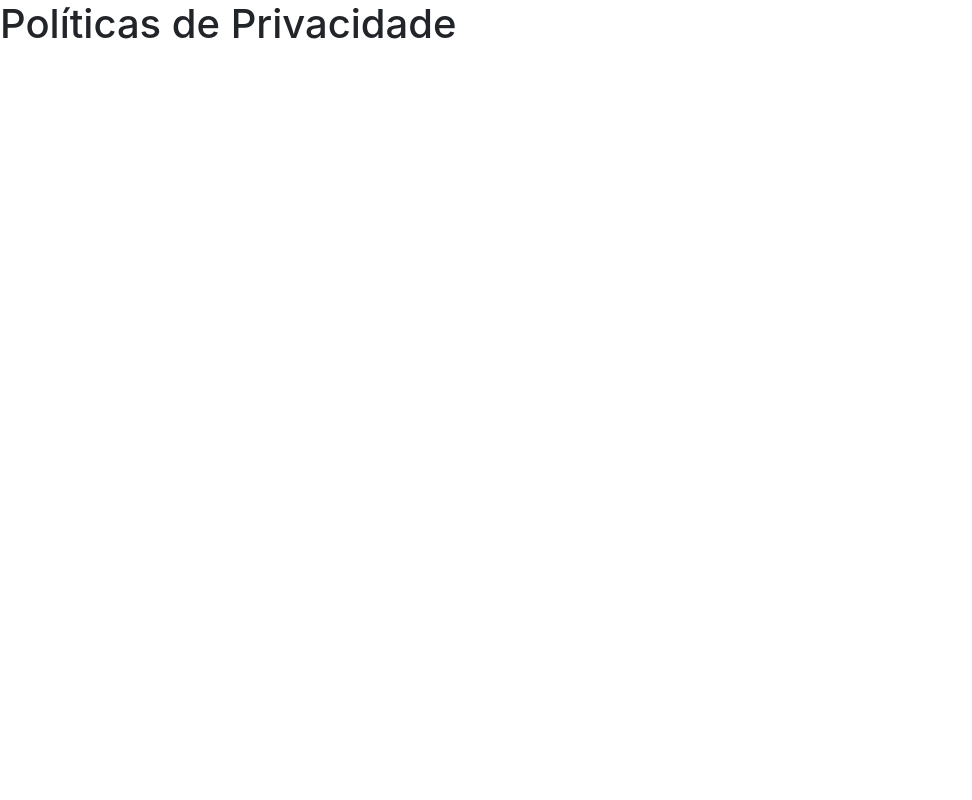
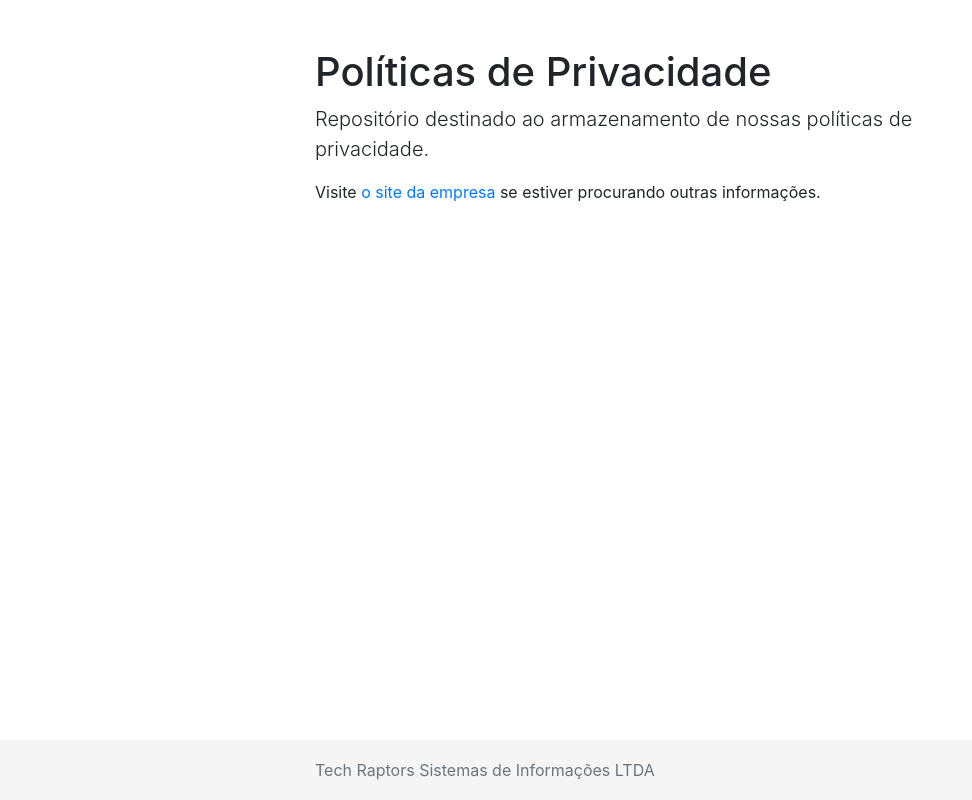
Before and after one commit to techraptorsbr/techraptorsbr.github.io, a plain HTML site: page index.html in a window 1280 px wide. Shown: the whole page, without its empty margins (0-972 px from the left). Drawn offline with nearby package versions, Linux system fonts and the light colour scheme.

Commit message:
Update index.html

```diff
--- a/index.html
+++ b/index.html
@@ -9,10 +9,50 @@
     <link rel="stylesheet" href="https://stackpath.bootstrapcdn.com/bootstrap/4.4.1/css/bootstrap.min.css" integrity="sha384-Vkoo8x4CGsO3+Hhxv8T/Q5PaXtkKtu6ug5TOeNV6gBiFeWPGFN9MuhOf23Q9Ifjh" crossorigin="anonymous">
 
     <title>Políticas de Privacidade</title>
+    <style>
+    /* Sticky footer styles
+-------------------------------------------------- */
+html {
+  position: relative;
+  min-height: 100%;
+}
+body {
+  margin-bottom: 60px; /* Margin bottom by footer height */
+}
+.footer {
+  position: absolute;
+  bottom: 0;
+  width: 100%;
+  height: 60px; /* Set the fixed height of the footer here */
+  line-height: 60px; /* Vertically center the text there */
+  background-color: #f5f5f5;
+}
+
+
+/* Custom page CSS
+-------------------------------------------------- */
+/* Not required for template or sticky footer method. */
+
+.container {
+  width: auto;
+  max-width: 680px;
+  padding: 0 15px;
+}
+    </style>
   </head>
   <body>
-    <h1>Políticas de Privacidade</h1>
+     <!-- Begin page content -->
+    <main role="main" class="container">
+      <h1 class="mt-5">Políticas de Privacidade</h1>
+      <p class="lead">Repositório destinado ao armazenamento de nossas políticas de privacidade.</p>
+      <p>Visite <a href="https://techraptors.com.br">o site da empresa</a> se estiver procurando outras informações.</p>
+    </main>
 
+    <footer class="footer">
+      <div class="container">
+        <span class="text-muted">Tech Raptors Sistemas de Informações LTDA</span>
+      </div>
+    </footer>
     <!-- Optional JavaScript -->
     <!-- jQuery first, then Popper.js, then Bootstrap JS -->
     <script src="https://code.jquery.com/jquery-3.4.1.slim.min.js" integrity="sha384-J6qa4849blE2+poT4WnyKhv5vZF5SrPo0iEjwBvKU7imGFAV0wwj1yYfoRSJoZ+n" crossorigin="anonymous"></script>
```
